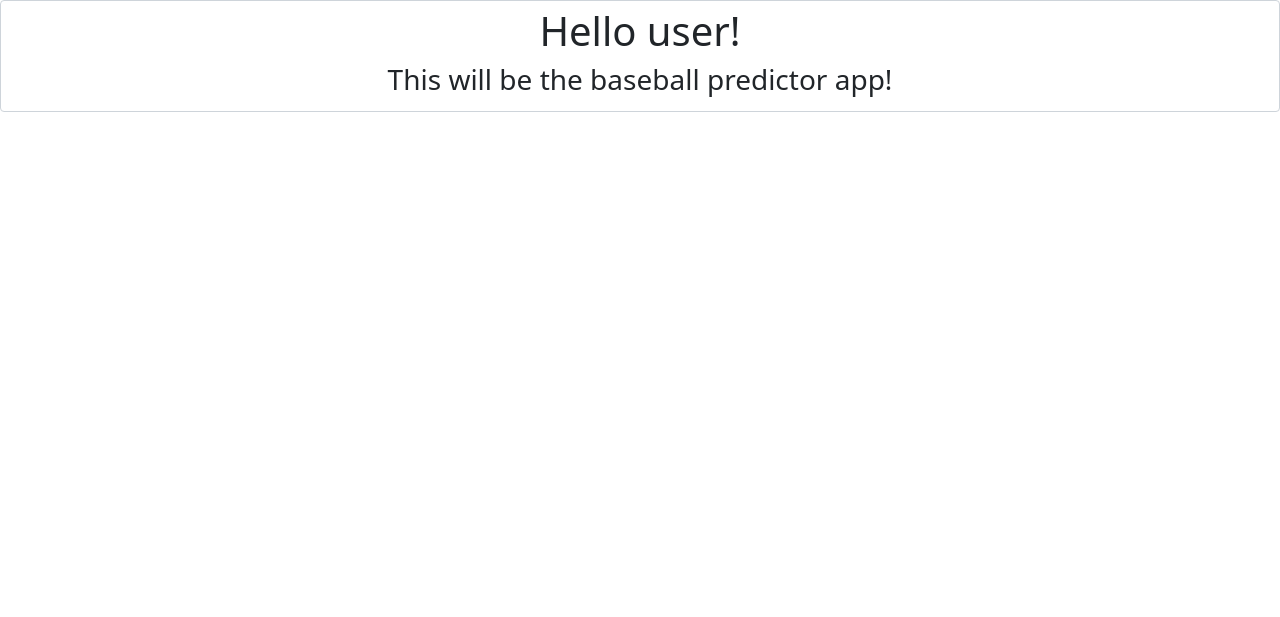
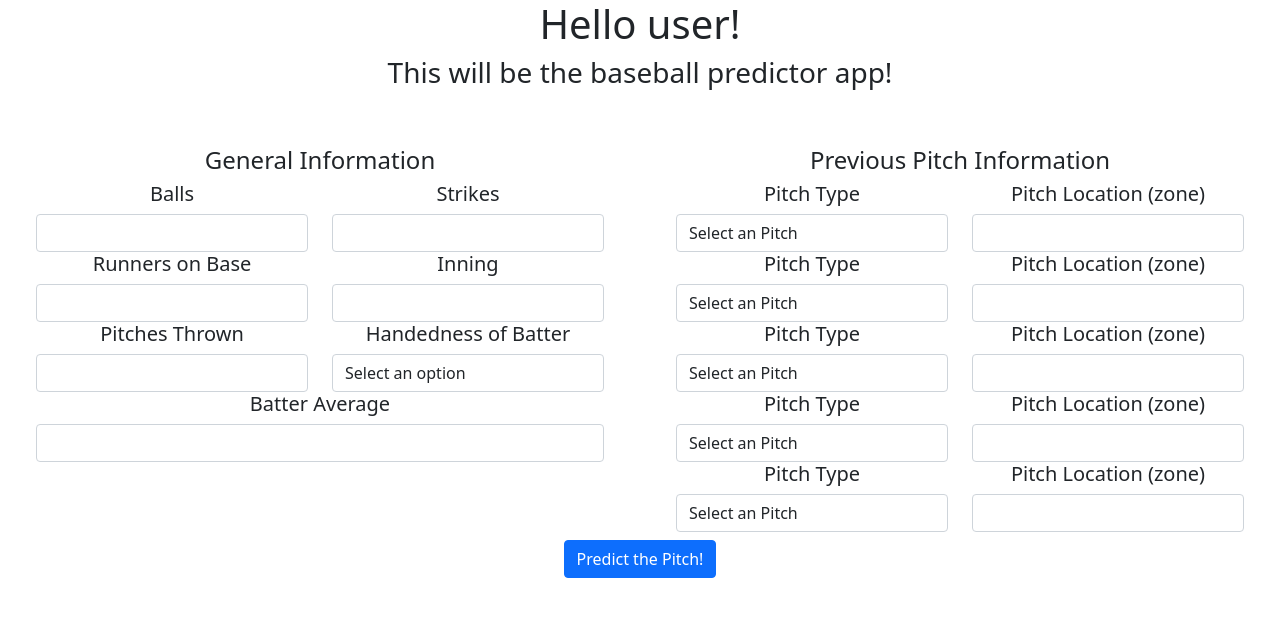
Before and after one commit to TanHess/AI-Algorithms-Project, a Flask app: page / in a window 1280 px wide. Shown: the top 617 px of the page. Run offline with Flask 2, Linux system fonts and the light colour scheme; some libraries are stand-ins or nearby versions.

Commit message:
Update base.html

```diff
--- a/app/templates/base.html
+++ b/app/templates/base.html
@@ -22,14 +22,151 @@
       src="https://kit.fontawesome.com/a076d05399.js"
       crossorigin="anonymous"
     ></script>
-    <title>BMI-Calculator</title>
+    <title>Baseball Predictor</title>
   </head>
   <body>
-    <div class="form-control">
+    <div class="form-group">
     <h1 align="center">Hello user!</h1>
     <h3 align="center">This will be the baseball predictor app!<br></h2>
     </div>
     <div class="pt-5"></div>
+    <form class="container-fluid" action='' method="POST">
+      <div class="row">
+        <div class="col">
+          <h4 align="center">General Information</h4>
+        <div class="container-fluid">
+          <div class="row">
+            <div class="col">
+              <h5 align="center">Balls</h5>
+              <input name='Balls' class="form-control" type="number" step="any">
+            </div>
+            <div class="col">
+              <h5 align="center">Strikes</h5>
+              <input name='strikes' class="form-control" type="number" step="any">
+            </div>
+          </div>
+          <div class="row">
+            <div class="col">
+              <h5 align="center">Runners on Base</h5>
+              <input name='runners' class="form-control" type="text">
+            </div>
+            <div class="col">
+              <h5 align="center">Inning</h5>
+              <input name='inning' class="form-control" type="number" step="any">
+            </div>
+          </div>
+          <div class="row">
+            <div class="col">
+              <h5 align="center">Pitches Thrown</h5>
+              <input name='pitches' class="form-control" type="number" step="any">
+            </div>
+            <div class="col">
+              <h5 align="center">Handedness of Batter</h5>
+              <select name='handed' class="form-control" id="handed">
+                <option value="none" selected disabled hidden>Select an option</option>
+                <option value="right">Right</option>
+                <option value="left">Left</option>
+              </select>
+            </div>
+          </div>
+          <div class="row">
+            <div class="col">
+              <h5 align="center">Batter Average</h5>
+              <input name='batteraverage' class="form-control" type="number" step="any">
+            </div>
+          </div>
+        </div>
+      </div>
+      <div class="col">
+        <h4 align="center">Previous Pitch Information</h4>
+        <div class="container-fluid">
+          <div class="row">
+            <div class="col">
+              <h5 align="center">Pitch Type</h5>
+              <select name="pitchtype5" class="form-control" id="pitchtype1">
+                <option value="none" selected disabled hidden>Select an Pitch</option>
+                <option value="curve">Curve Ball</option>
+                <option value="knuckle">Knuckle Ball</option>
+                <option value="fast">Fast Ball</option>
+                <option value="changeup">Changeup</option>
+              </select>
+            </div>
+            <div class="col">
+              <h5 align="center">Pitch Location (zone)</h5>
+              <input name='pitchzone1' class="form-control" type="number" step="any">
+            </div>
+          </div>
+          <div class="row">
+            <div class="col">
+              <h5 align="center">Pitch Type</h5>
+              <select name="pitchtype5" class="form-control" id="pitchtype2">
+                <option value="none" selected disabled hidden>Select an Pitch</option>
+                <option value="curve">Curve Ball</option>
+                <option value="knuckle">Knuckle Ball</option>
+                <option value="fast">Fast Ball</option>
+                <option value="changeup">Changeup</option>
+              </select>
+            </div>
+            <div class="col">
+              <h5 align="center">Pitch Location (zone)</h5>
+              <input name='pitchzone2' class="form-control" type="text">
+            </div>
+          </div>
+          <div class="row">
+            <div class="col">
+              <h5 align="center">Pitch Type</h5>
+              <select name="pitchtype5" class="form-control" id="pitchtype3">
+                <option value="none" selected disabled hidden>Select an Pitch</option>
+                <option value="curve">Curve Ball</option>
+                <option value="knuckle">Knuckle Ball</option>
+                <option value="fast">Fast Ball</option>
+                <option value="changeup">Changeup</option>
+              </select>
+            </div>
+            <div class="col">
+              <h5 align="center">Pitch Location (zone)</h5>
+              <input name='pitchzone3' class="form-control" type="text">
+            </div>
+          </div>
+          <div class="row">
+            <div class="col">
+              <h5 align="center">Pitch Type</h5>
+              <select name="pitchtype5" class="form-control" id="pitchtype4">
+                <option value="none" selected disabled hidden>Select an Pitch</option>
+                <option value="curve">Curve Ball</option>
+                <option value="knuckle">Knuckle Ball</option>
+                <option value="fast">Fast Ball</option>
+                <option value="changeup">Changeup</option>
+              </select>
+            </div>
+            <div class="col">
+              <h5 align="center">Pitch Location (zone)</h5>
+              <input name='pitchzone4' class="form-control" type="text">
+            </div>
+          </div>
+          <div class="row">
+            <div class="col">
+              <h5 align="center">Pitch Type</h5>
+              <select name="pitchtype5" class="form-control" id="pitchtype5">
+                <option value="none" selected disabled hidden>Select an Pitch</option>
+                <option value="curve">Curve Ball</option>
+                <option value="knuckle">Knuckle Ball</option>
+                <option value="fast">Fast Ball</option>
+                <option value="changeup">Changeup</option>
+              </select>
+            </div>
+            <div class="col">
+              <h5 align="center">Pitch Location (zone)</h5>
+              <input name='pitchzone5' class="form-control" type="text">
+            </div>
+          </div>
+        </div>
+      </div>
+      <div class="pt-2" align="center">
+        <button type="submit" class="btn btn-primary">Predict the Pitch!</button>
+      </div>
+    </div>
+    </form>
     <script
       src="https://cdn.jsdelivr.net/npm/bootstrap@5.0.2/dist/js/bootstrap.bundle.min.js"
       integrity="sha384-MrcW6ZMFYlzcLA8Nl+NtUVF0sA7MsXsP1UyJoMp4YLEuNSfAP+JcXn/tWtIaxVXM"
```
